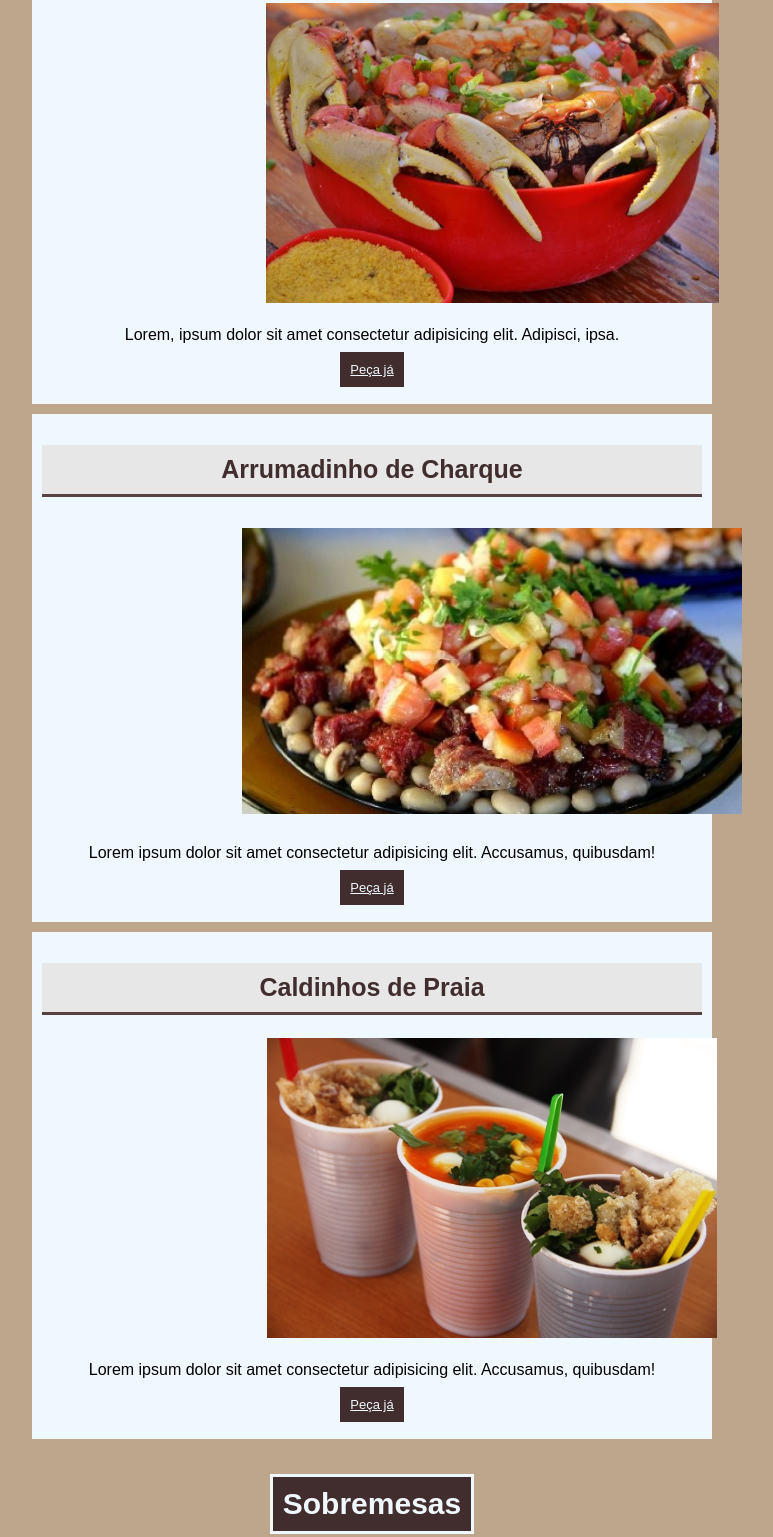
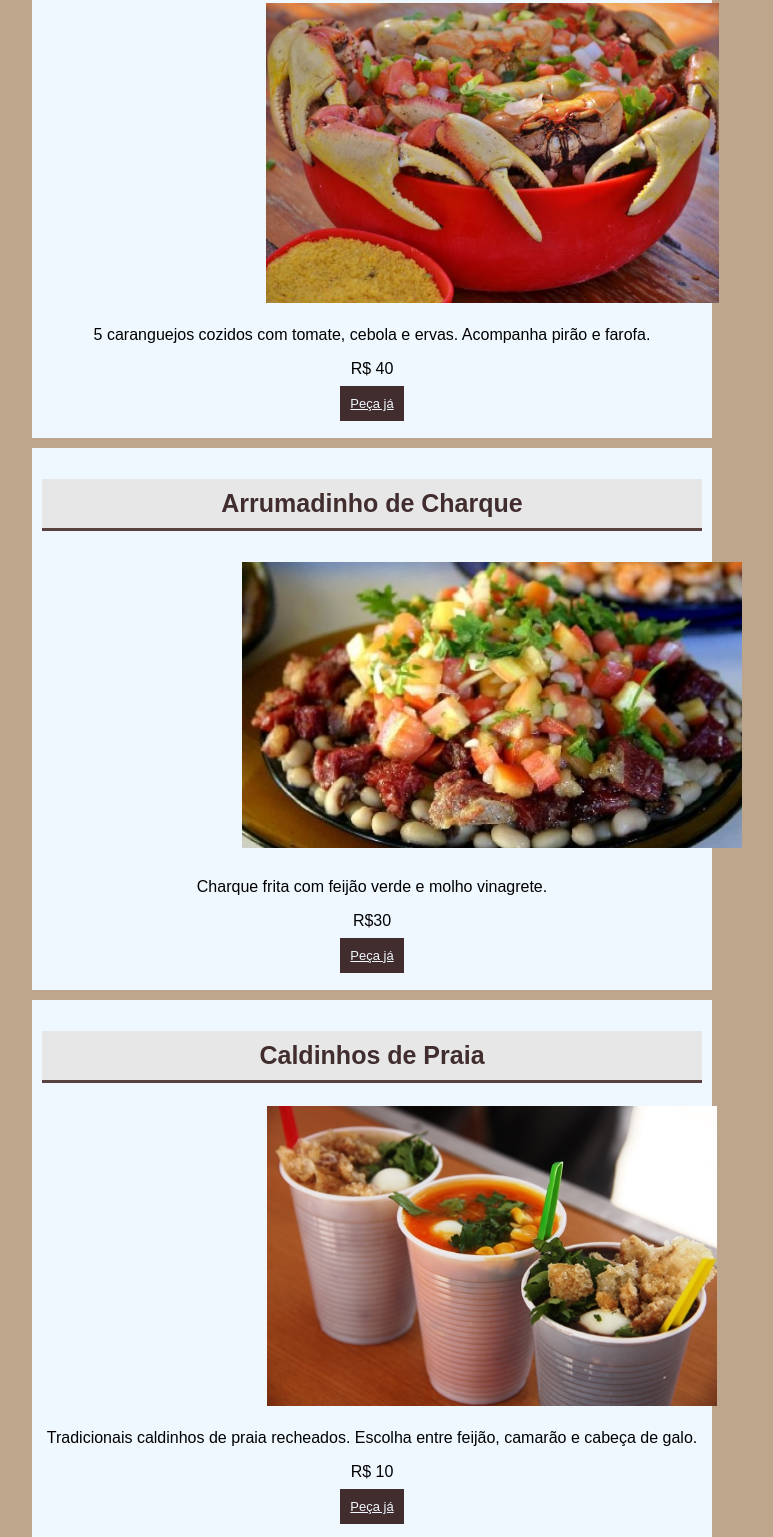
Before and after one commit to alinetguimaraes/cardapio, a plain HTML site: page index.html in a window 1280 px wide. Shown: the part 739-2276 px from the top of the page, without its empty margins (268-1041 px from the left). Drawn offline with Linux system fonts and the light colour scheme.

Commit message:
adição de conteúdo textual

```diff
--- a/index.html
+++ b/index.html
@@ -32,7 +32,7 @@
 
 
         <h1 class="titulo-header">DELÍCIAS DO RECIFE</h1>
-        <p class="paragrafo-header">Lorem ipsum, dolor sit amet consectetur adipisicing elit. Mollitia, ipsam!</p>
+        <p class="paragrafo-header">Os sabores tradicionais da Veneza Brasileira</p>
 
     </header>
 
@@ -47,7 +47,8 @@
 
             <h2 class="titulo-main">Caranguejada</h2>
             <img src="imagens/caranguejada.jpg" class="imagem" alt="caranguejada">
-            <p>Lorem, ipsum dolor sit amet consectetur adipisicing elit. Adipisci, ipsa.</p>
+            <p>5 caranguejos cozidos com tomate, cebola e ervas. Acompanha pirão e farofa.</p>
+            <p>R$ 40</p>
             <p class="link-saiba-mais"><a href="#">Peça já</a></p>
 
         </section>
@@ -59,7 +60,8 @@
 
             <h2 class="titulo-main">Arrumadinho de Charque</h2>
             <img src="imagens/arrumadinho-de-charque.jpg" class="imagem" alt="arrumadinho-de-charque">
-            <p>Lorem ipsum dolor sit amet consectetur adipisicing elit. Accusamus, quibusdam!</p>
+            <p>Charque frita com feijão verde e molho vinagrete.</p>
+            <p>R$30</p>
             <p class="link-saiba-mais"><a href="#">Peça já</a></p>
 
         </section>
@@ -68,7 +70,8 @@
 
             <h2 class="titulo-main">Caldinhos de Praia</h2>
             <img src="imagens/caldinhos-de-praia.jpg" class="imagem" alt="caldinhos-de-praia">
-            <p>Lorem ipsum dolor sit amet consectetur adipisicing elit. Accusamus, quibusdam!</p>
+            <p>Tradicionais caldinhos de praia recheados. Escolha entre feijão, camarão e cabeça de galo.</p>
+            <p>R$ 10</p>
             <p class="link-saiba-mais"><a href="#">Peça já</a></p>
 
         </section>
@@ -80,7 +83,8 @@
 
             <h2 class="titulo-main">Bolo de Rolo</h2>
             <img src="imagens/bolo-de-rolo.jpg" class="imagem" alt="bolo-de-rolo">
-            <p>Lorem ipsum dolor sit amet consectetur, adipisicing elit. Alias, eius?</p>
+            <p>Fatia do nosso patrimônio imaterial, sabores: goiabada tradicional e doce de leite.</p>
+            <p>R$ 10</p>
             <p class="link-saiba-mais"><a href="#">Peça já</a></p>
 
         </section>
@@ -89,7 +93,8 @@
 
             <h2 class="titulo-main">Bolo Souza Leão</h2>
             <img src="imagens/bolo-souza-leao.jpg" class="imagem" alt="bolo-souza-leao">
-            <p>Lorem ipsum dolor sit amet consectetur, adipisicing elit. Alias, eius?</p>
+            <p>Fatia do nosso patrimônio imaterial, feito com massa de macaxeira e leite de coco</p>
+            <p>R$ 10</p>
             <p class="link-saiba-mais"><a href="#">Peça já</a></p>
 
         </section>
--- a/style.css
+++ b/style.css
@@ -48,7 +48,6 @@ header{
     color: aliceblue;
     border-bottom: 1px solid aliceblue;
     padding: 15px;
-    font-size: small;
     text-shadow: 0.1em 0.1em 0.2em black;
 }
 
```
